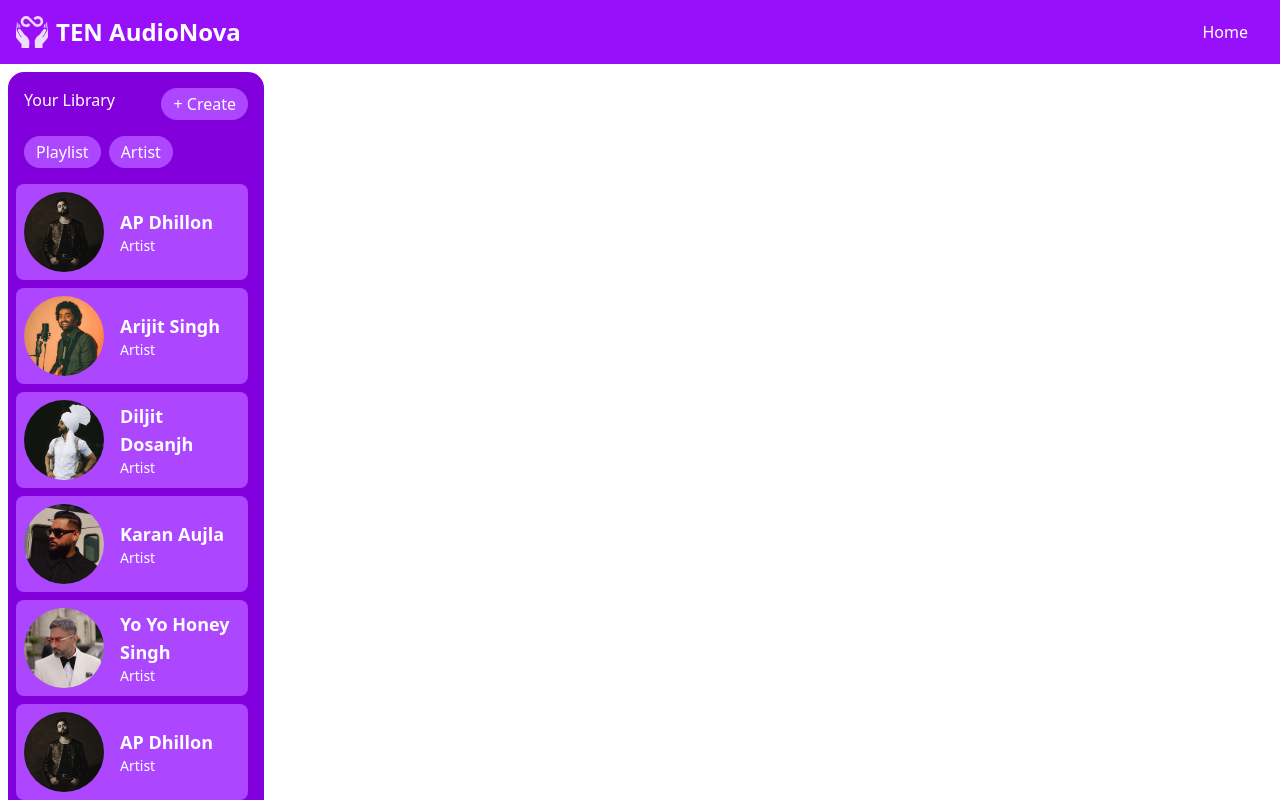
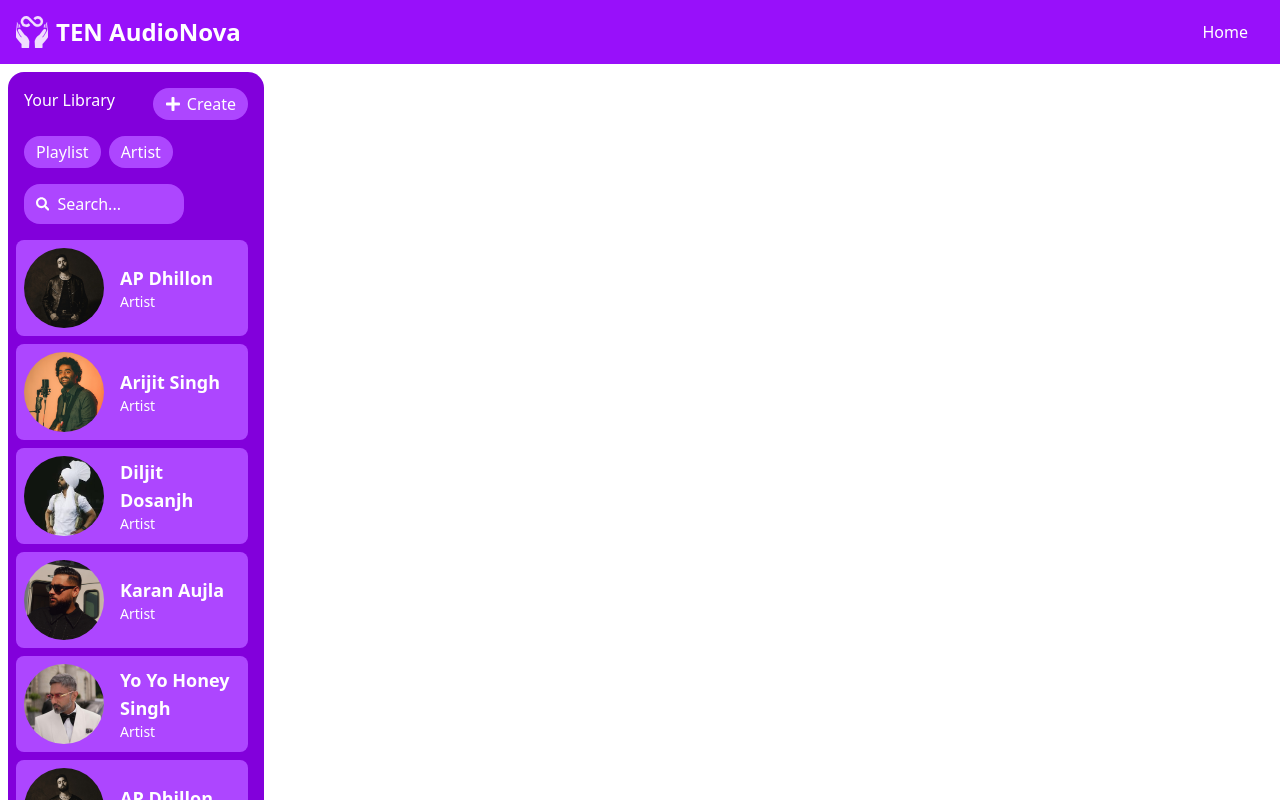
Before and after one commit to kkadk/TEN-AudioNova, a React (Vite) app in the folder Frontend/: page /library in a window 1280 px wide. Shown: the top 800 px of the page. Built offline with nearby package versions, Linux system fonts and the light colour scheme.

Commit message:
icons added in library page

```diff
--- a/Frontend/package.json
+++ b/Frontend/package.json
@@ -13,6 +13,7 @@
     "@tailwindcss/vite": "^4.1.4",
     "react": "^19.0.0",
     "react-dom": "^19.0.0",
+    "react-icons": "^5.5.0",
     "react-router-dom": "^7.5.2",
     "tailwindcss": "^4.1.4"
   },
--- a/Frontend/src/pages/Library.jsx
+++ b/Frontend/src/pages/Library.jsx
@@ -1,26 +1,35 @@
 import React from "react";
 import libraryData from "../assets/data/Library.js";
+import { FaPlus, FaSearch } from "react-icons/fa";
 
 function Library() {
   return (
     <div className="w-[20%] bg-purple-700 mt-2 ml-2 pb-2 rounded-2xl flex flex-col">
       <div className="text-white font-medium flex justify-between p-4">
         <h1>Your Library</h1>
-        <button className="bg-purple-500 px-3 py-1 rounded-2xl cursor-pointer">
-          + Create
+        <button className="bg-purple-500 px-3 py-1 rounded-2xl cursor-pointer flex items-center gap-1.5 hover:bg-purple-400">
+          <FaPlus /> Create
         </button>
       </div>
 
       <div className="text-white font-medium px-4 pb-4">
-        <button className="bg-purple-500 px-3 py-1 rounded-2xl cursor-pointer">
+        <button className="bg-purple-500 px-3 py-1 rounded-2xl cursor-pointer hover:bg-purple-400">
           Playlist
         </button>
-        <button className="bg-purple-500 px-3 py-1 rounded-2xl ml-2 cursor-pointer">
+        <button className="bg-purple-500 px-3 py-1 rounded-2xl ml-2 cursor-pointer hover:bg-purple-400">
           Artist
         </button>
       </div>
 
-      {/* Scroll on hover */}
+      <div className="flex items-center w-40 h-10 text-white font-medium mx-4 mb-4 px-3 bg-purple-500 rounded-2xl hover:bg-purple-400 cursor-pointer">
+        <FaSearch className="mr-2 text-white" />
+        <input
+          type="text"
+          placeholder="Search..."
+          className="bg-transparent outline-none text-white w-full placeholder-white"
+        />
+      </div>
+
       <div className="group relative h-[680px] px-2">
         <div className="overflow-hidden group-hover:overflow-y-scroll pr-2 h-full">
           {libraryData.map((data, index) => (
```
Also changed, not shown: 1 other file (tests, documents, lock files or other folders).
